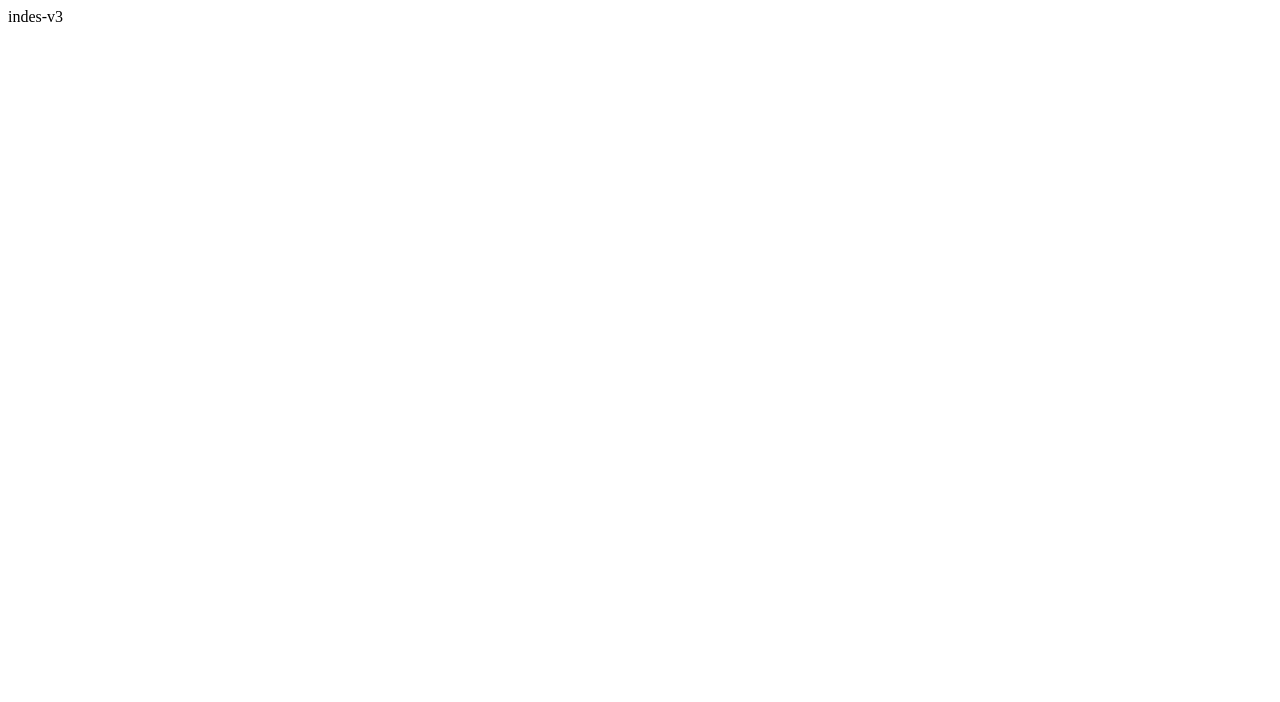
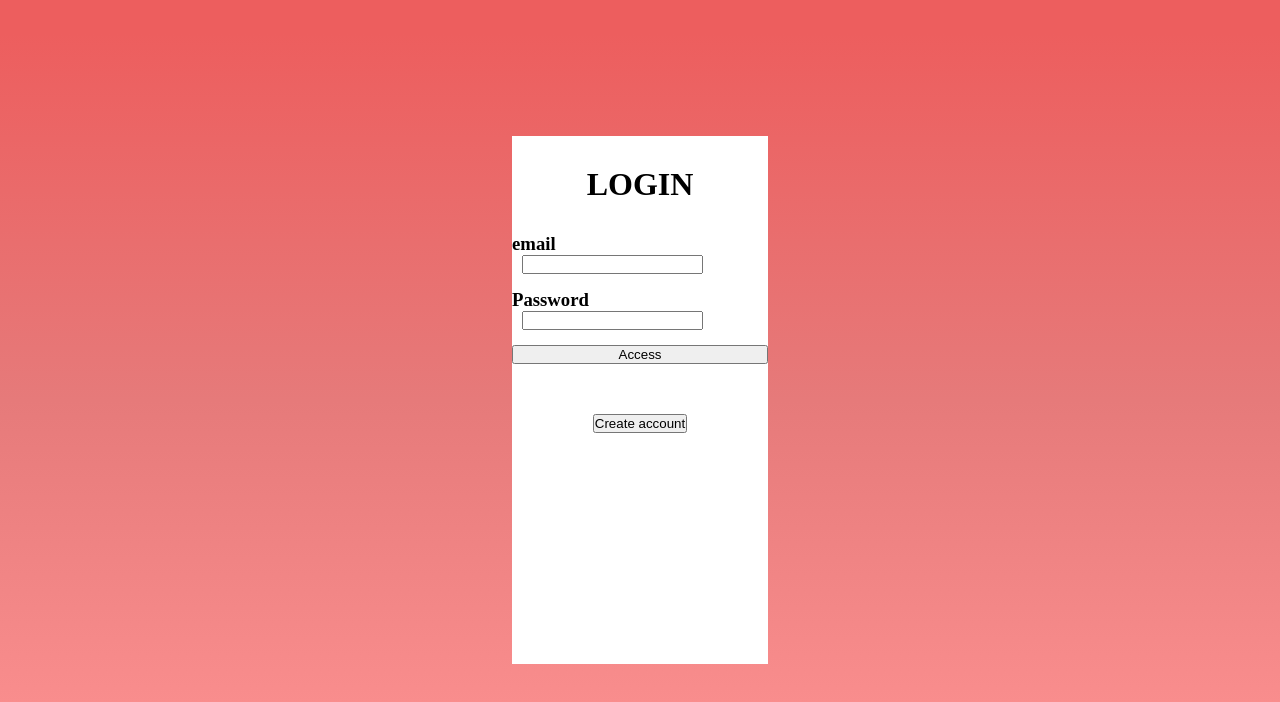
Before and after one commit to Minduim-l/new-project, a plain HTML site: page index.html in a window 1280 px wide. Drawn offline with Linux system fonts and the light colour scheme.

Commit message:
projeto iniciado

```diff
--- a/index.html
+++ b/index.html
@@ -1 +1,31 @@
-indes-v3
+<!DOCTYPE html>
+<html lang="en">
+
+<head>
+    <meta charset="UTF-8">
+    <meta name="viewport" content="width=device-width, initial-scale=1.0">
+    <link rel="stylesheet" href="./style.css">
+    <title>Login</title>
+</head>
+
+<body>
+    <div class="login-parent">
+        <h1>LOGIN</h1>
+        <div class="credentials">
+            <div class="credential">
+                <h3>email</h3>
+                <input type="email">
+            </div>
+
+            <div class="credential">
+                <h3>Password</h3>
+                <input type="password">
+            </div>
+            <button>Access</button>
+        </div>
+        <button>Create account</button>
+    </div>
+
+</body>
+
+</html>
--- a/style.css
+++ b/style.css
@@ -0,0 +1,44 @@
+* {
+    padding: 0;
+    margin: 0;
+    text-decoration: none;
+}
+
+body {
+    background: linear-gradient(180deg, #ED5E5E 4.17%, #E67A7A 50%, #FF9393 100%);
+    width: 100vw;
+    height: 100vh;
+
+    display: flex;
+    align-items: center;
+    justify-content: center;
+}
+
+.login-parent {
+    background-color: white;
+    height: 66vh;
+    width: 20vw;
+
+    text-align: center;
+}
+
+.login-parent h1 {
+    margin-top: 30px;
+    margin-bottom: 30px;
+}
+
+.credentials {
+    display: flex;
+    flex-direction: column;
+    gap: 15px;
+    margin-bottom: 50px;
+}
+
+.credential {
+max-width: 200px;
+}
+
+.credential h3 {
+
+text-align: left;
+}
```
